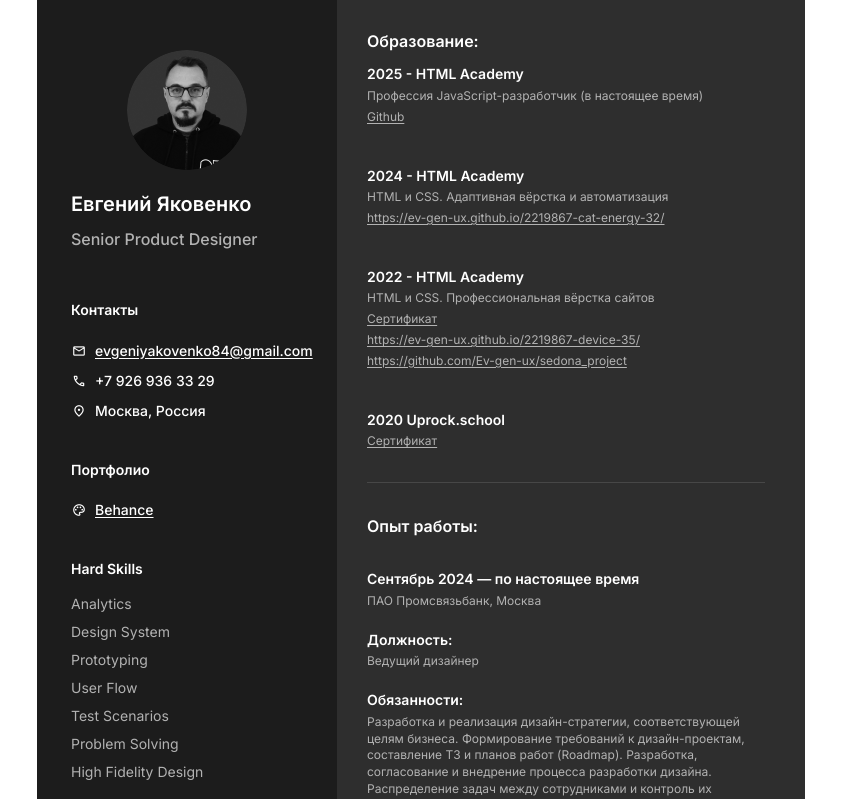
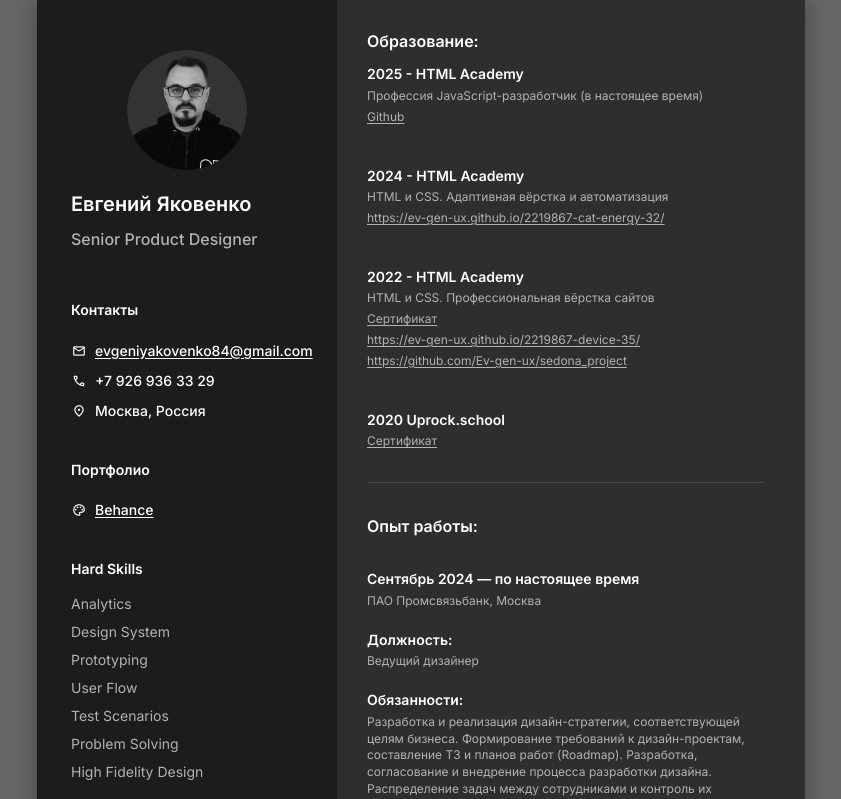
Before and after one commit to Ev-gen-ux/resume.site, a React (Vite) app: page / in a window 1280 px wide. Shown: the top 799 px of the page, without its empty margins (219-1060 px from the left). Built offline with nearby package versions, Linux system fonts and the light colour scheme.

Commit message:
Стили: фон body #666, тень у контейнера .resume
Made-with: Cursor

```diff
--- a/src/Portfolio.css
+++ b/src/Portfolio.css
@@ -30,6 +30,11 @@
   display: flex;
   flex-wrap: wrap;
   align-items: stretch;
+  box-shadow:
+    -12px 0 12px rgba(0, 0, 0, 0.08),
+    12px 0 12px rgba(0, 0, 0, 0.08),
+    0 -12px 12px rgba(0, 0, 0, 0.1),
+    0 12px 12px rgba(0, 0, 0, 0.1);
 }
 
 .resume__sidebar {
--- a/src/index.css
+++ b/src/index.css
@@ -14,7 +14,7 @@ html {
 body {
   margin: 0;
   min-height: 100vh;
-  background: #ffffff;
+  background: #666666;
 }
 
 #root {
```
